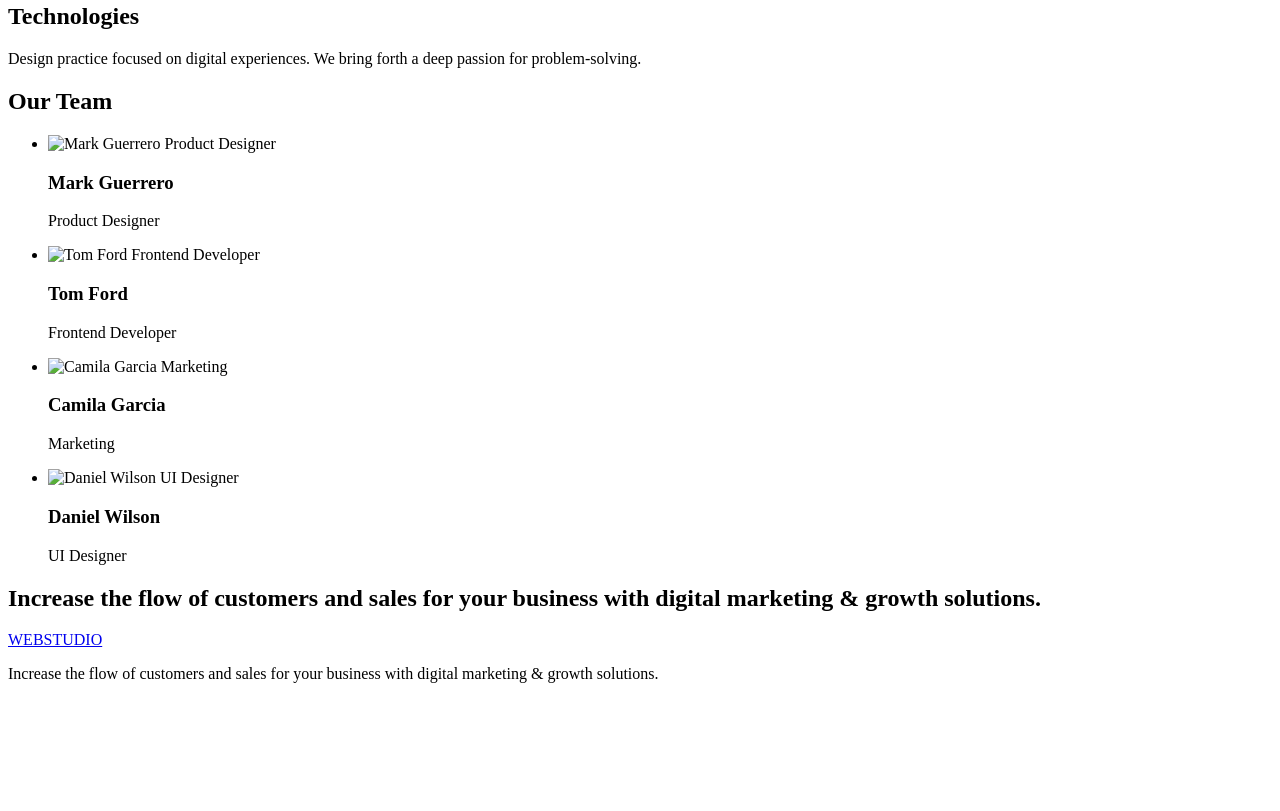
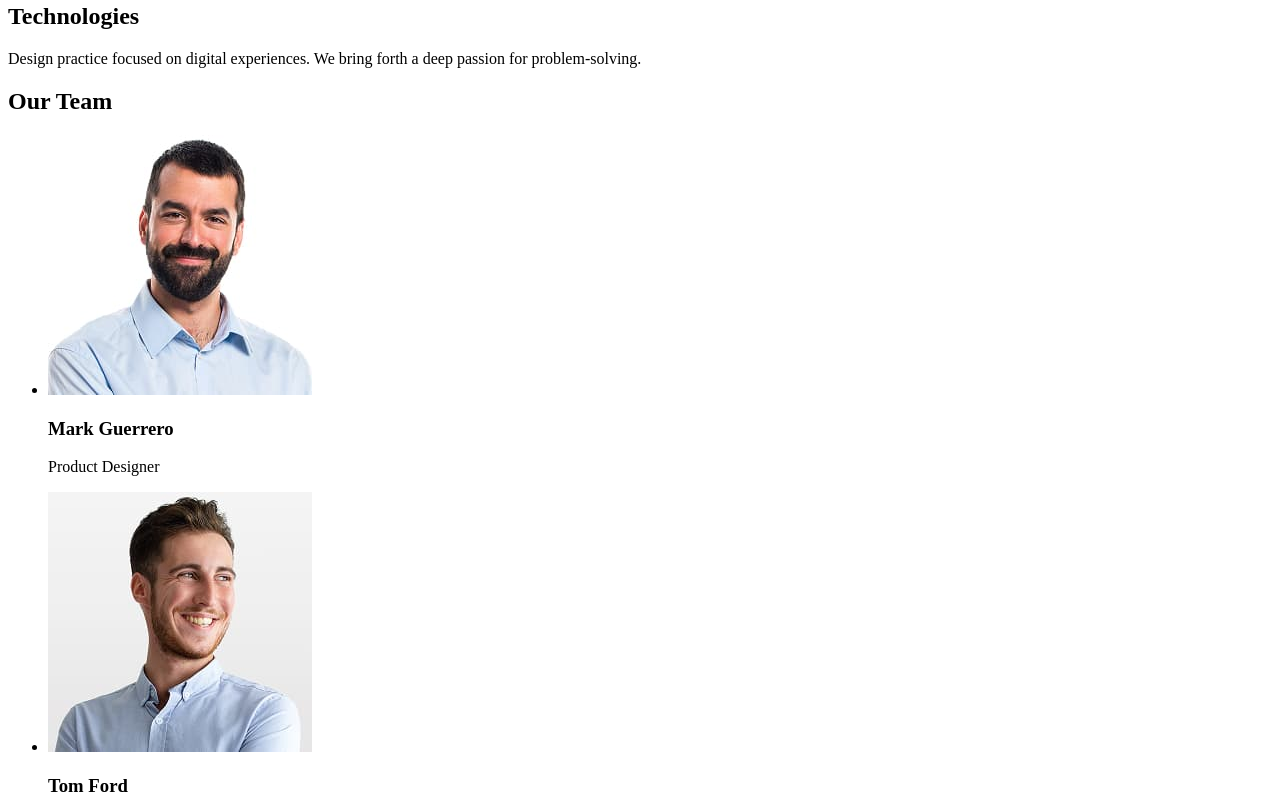
Before and after one commit to mariabezghina/goit-markup-hw-01, a plain HTML site: page index.html in a window 1280 px wide. Shown: the part 489-1300 px from the top of the page. Before the commit the page ends 1188 px from the top, so only its background shows below. Drawn offline with Linux system fonts and the light colour scheme.

Commit message:
images path

```diff
--- a/index.html
+++ b/index.html
@@ -43,22 +43,22 @@
             <h2>Our Team</h2>
             <ul>
                 <li>
-                    <img src="../hw1/images/img-1.jpg" alt="Mark Guerrero Product Designer" width="264">
+                    <img src="/images/img-1.jpg" alt="Mark Guerrero Product Designer" width="264">
                     <h3>Mark Guerrero</h3>
                     <p>Product Designer</p>
                 </li>
                 <li>
-                    <img src="../hw1/images/img-2.jpg" alt="Tom Ford Frontend Developer" width="264">
+                    <img src="/images/img-2.jpg" alt="Tom Ford Frontend Developer" width="264">
                     <h3>Tom Ford</h3>
                     <p>Frontend Developer</p>
                 </li>
                 <li>
-                    <img src="../hw1/images/img-3.jpg" alt="Camila Garcia Marketing" width="264">
+                    <img src="/images/img-3.jpg" alt="Camila Garcia Marketing" width="264">
                     <h3>Camila Garcia</h3>
                     <p>Marketing</p>
                 </li>
                 <li>
-                    <img src="../hw1/images/img.jpg" alt="Daniel Wilson UI Designer" width="264">
+                    <img src="/images/img.jpg" alt="Daniel Wilson UI Designer" width="264">
                     <h3>Daniel Wilson</h3>
                     <p>UI Designer</p>
                 </li>
```
